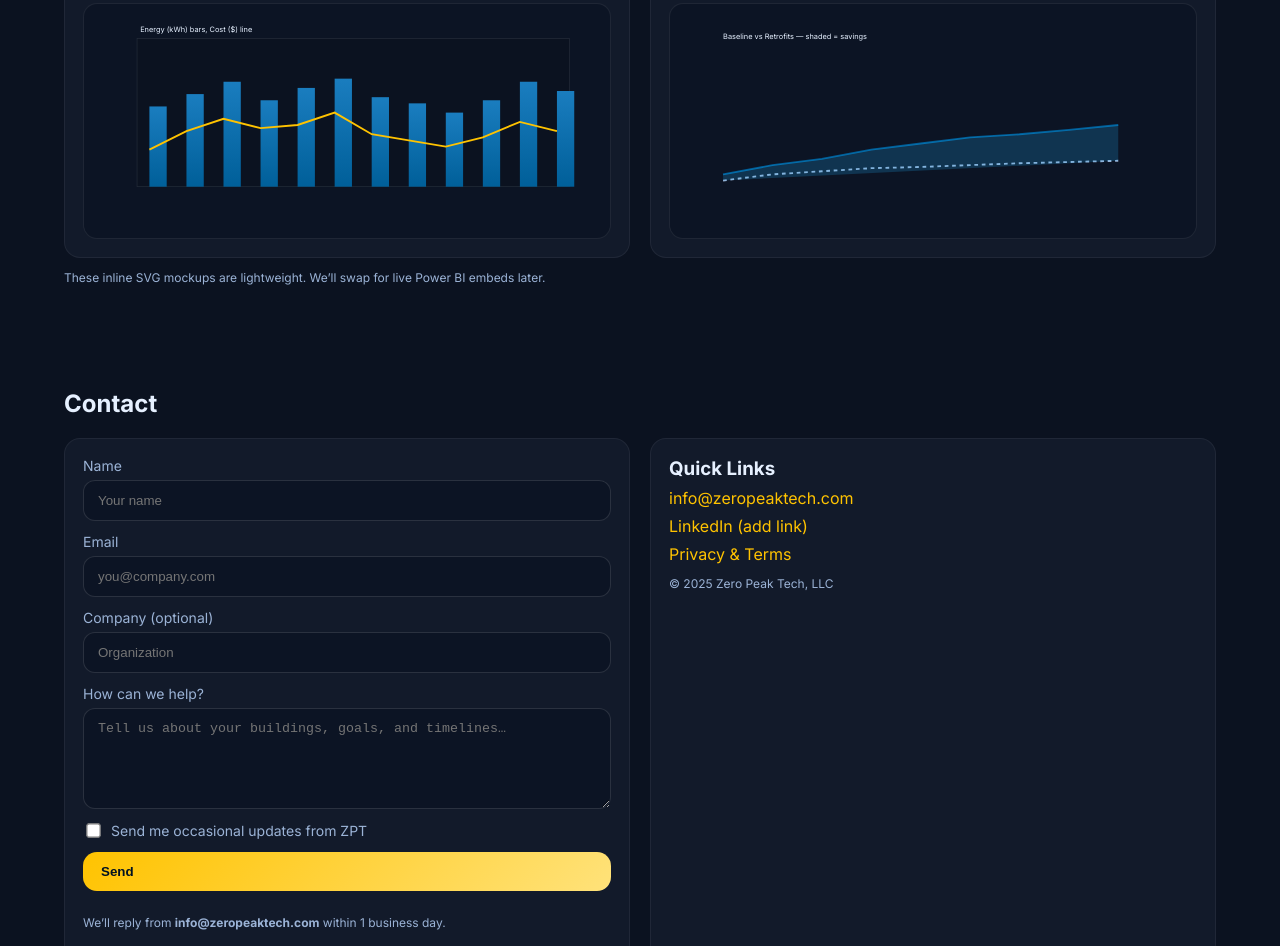
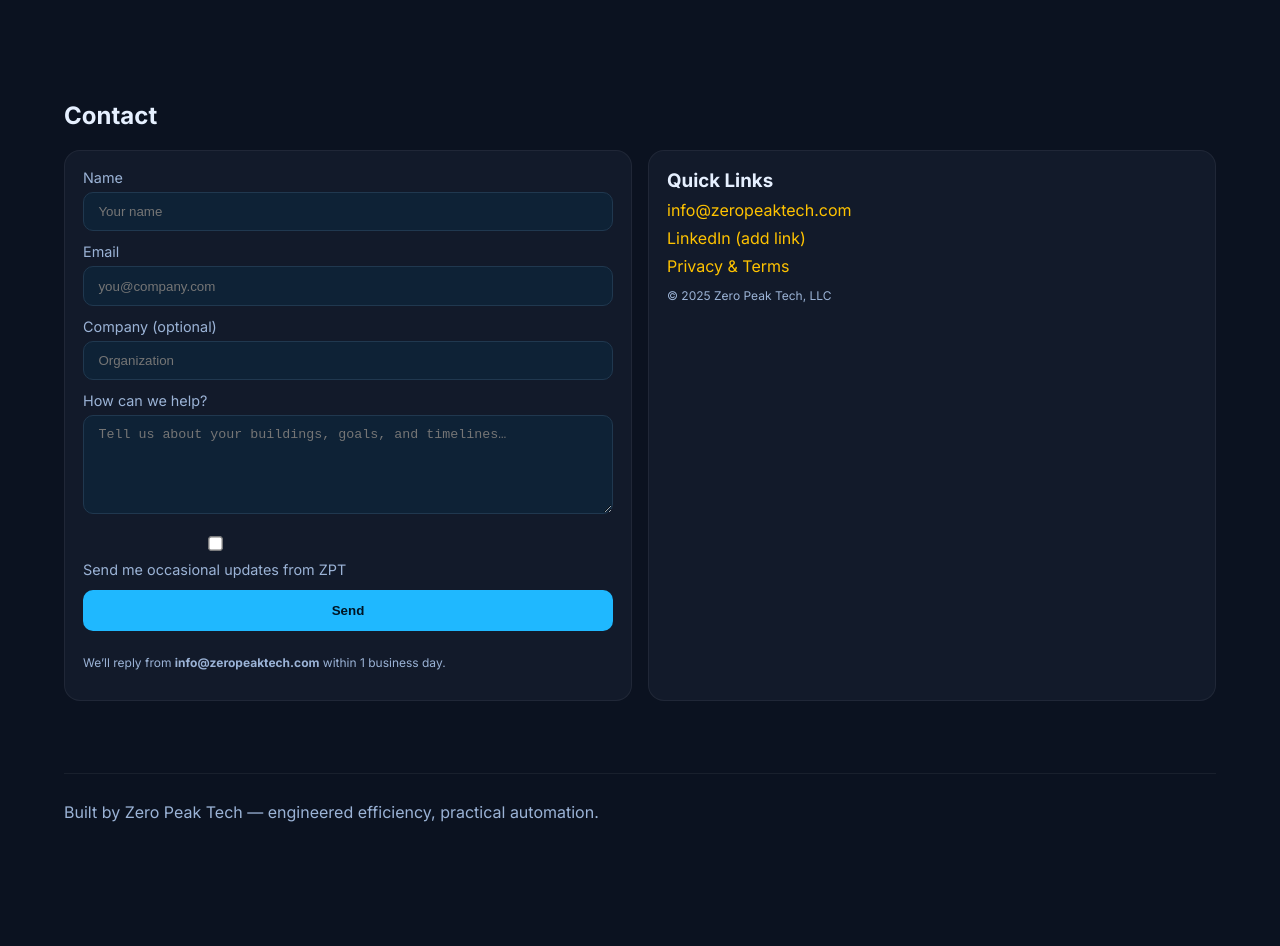
Before and after one commit to ZeroPeakTech/zpt-website, a plain HTML site: page index.html in a window 1280 px wide. Shown: the part 1551-2497 px from the top of the page. After the commit the page ends 2425 px from the top, so only its background shows below. Drawn offline with Linux system fonts and the light colour scheme.

Commit message:
add CTA/form styles & orb toggle

```diff
--- a/style.css
+++ b/style.css
@@ -66,3 +66,43 @@ form input:focus, form textarea:focus{
   outline-offset: 2px;
   border-color: transparent;
 }
+/* ===== ZPT add-ons (place at END of style.css) ===== */
+
+/* Show PNG, hide SVG fallback when image loads */
+.hero-art .zero-orb { display: block; }
+.hero-art.has-img .zero-orb { display: none; }
+.hero-art { display: grid; place-items: center; }
+
+/* Hero buttons */
+.cta { display: flex; gap: 12px; flex-wrap: wrap; }
+.btn {
+  background: #1fb8ff;
+  color: #001524;
+  padding: .8rem 1.05rem;
+  border-radius: 10px;
+  font-weight: 700;
+  text-decoration: none;
+  display: inline-block;
+}
+.btn.secondary {
+  background: #0e2236;
+  color: #e6f7ff;
+  border: 1px solid #20384f;
+}
+
+/* Two-column sections (dashboards, contact) */
+.grid-2 { display: grid; gap: 16px; grid-template-columns: repeat(2, minmax(0, 1fr)); }
+@media (max-width: 800px) {
+  .grid-2 { grid-template-columns: 1fr; }
+}
+
+/* Form styling */
+.section label { display: flex; flex-direction: column; gap: 6px; font-size: .9rem; }
+.section input, .section textarea {
+  background: #0e2236;
+  border: 1px solid #20384f;
+  color: #e6f7ff;
+  border-radius: 10px;
+  padding: .7rem .9rem;
+}
+.form-row { margin-top: .5rem; }
```
